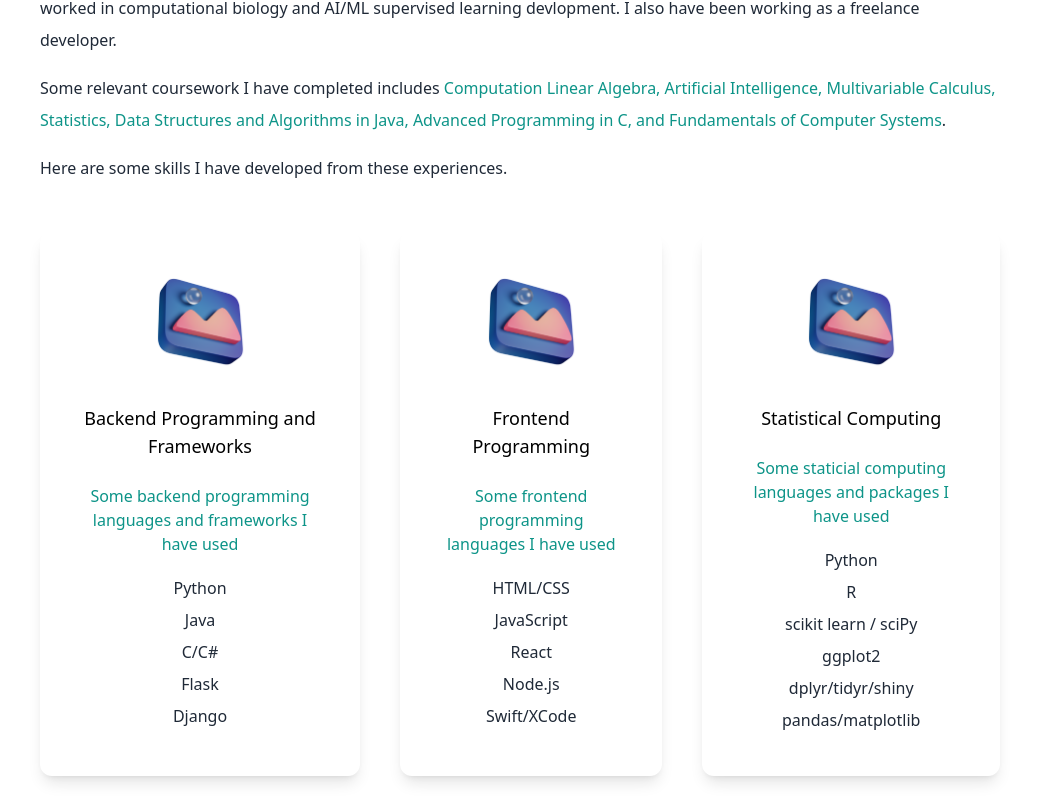
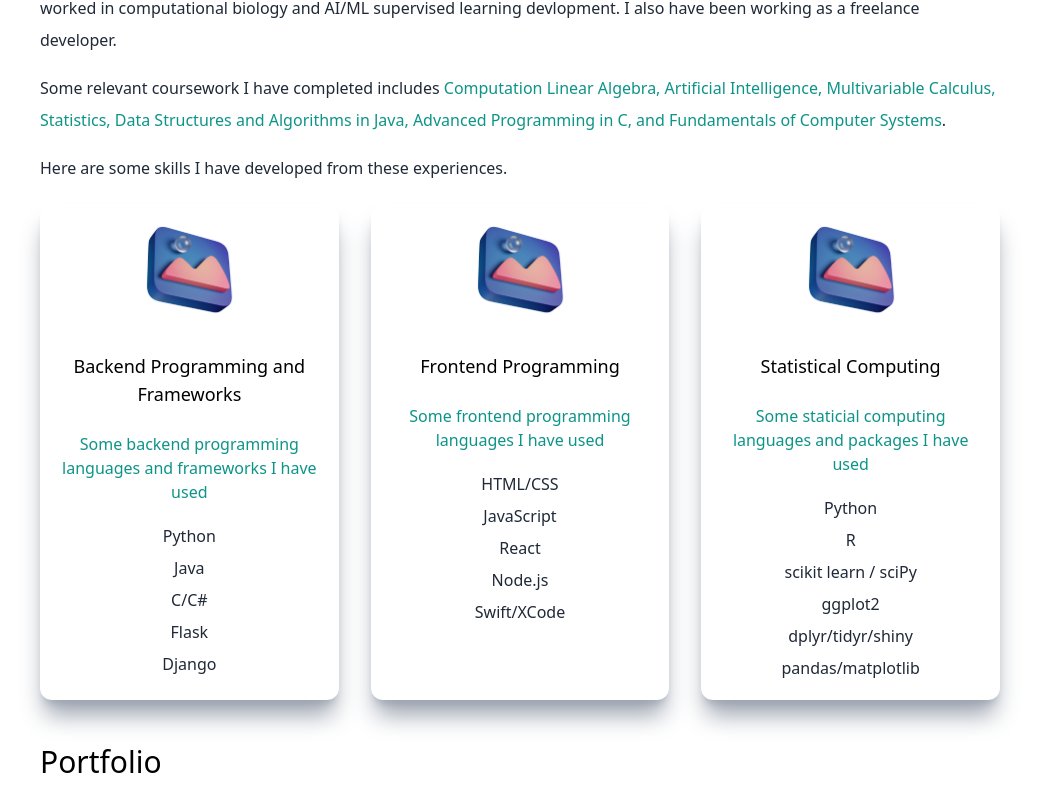
Before and after one commit to sanjaynatesan/website, a Next.js app: page / in a window 1280 px wide. Shown: the part 1272-2072 px from the top of the page, without its empty margins (120-1159 px from the left). Built offline with nearby package versions, Linux system fonts and the light colour scheme.

Commit message:
Updated shadows on index page

```diff
--- a/pages/index.js
+++ b/pages/index.js
@@ -72,9 +72,9 @@ export default function Home() {
           </div>
         </section>
 
-        <section>
+        <section className="pb-10">
           <div>
-            <h3 className="text-3xl py-1">Services I offer</h3>
+            <h3 className="text-3xl py-1">Skills</h3>
             <p className="text-md py-2 leading-8 text-gray-800 dark:text-white">
               In Computer Science, I have experience from several various
               ventures in prominent research institutions such as{" "}
@@ -96,17 +96,14 @@ export default function Home() {
               </span>
               .
             </p>
-            <p className="text-md py-2 leading-8 text-gray-800 dark:text-white">
+            <p className="text-md py-2 leading-8 text-gray-800 dark:text-white pb-5">
               Here are some skills I have developed from these experiences.
             </p>
           </div>
           <div
-            className="lg:flex gap-10 mx-auto lg:min-w-0"
-            style={{
-              justifyContent: "center",
-            }}
+            className="grid lg:grid-cols-3 md:grid-cols-2 gap-8"
           >
-            <div className="text-center shadow-lg p-10 rounded-xl my-10">
+            <div className="relative text-center justify-center h-auto w-full shadow-xl shadow-gray-400 rounded-xl p-4">
               <Image
                 src={design}
                 width={100}
@@ -125,7 +122,7 @@ export default function Home() {
               <p className="text-gray-800 dark:text-white py-1">Flask</p>
               <p className="text-gray-800 dark:text-white py-1">Django</p>
             </div>
-            <div className="text-center shadow-lg p-10 rounded-xl my-10">
+            <div className="relative text-center justify-center h-auto w-full shadow-xl shadow-gray-400 rounded-xl p-4">
               <Image
                 src={design}
                 width={100}
@@ -144,7 +141,7 @@ export default function Home() {
               <p className="text-gray-800 dark:text-white py-1">Node.js</p>
               <p className="text-gray-800 dark:text-white py-1">Swift/XCode</p>
             </div>
-            <div className="text-center shadow-lg p-10 rounded-xl my-10">
+            <div className="relative text-center justify-center h-auto w-full shadow-xl shadow-gray-400 rounded-xl p-4">
               <Image
                 src={design}
                 width={100}
```
